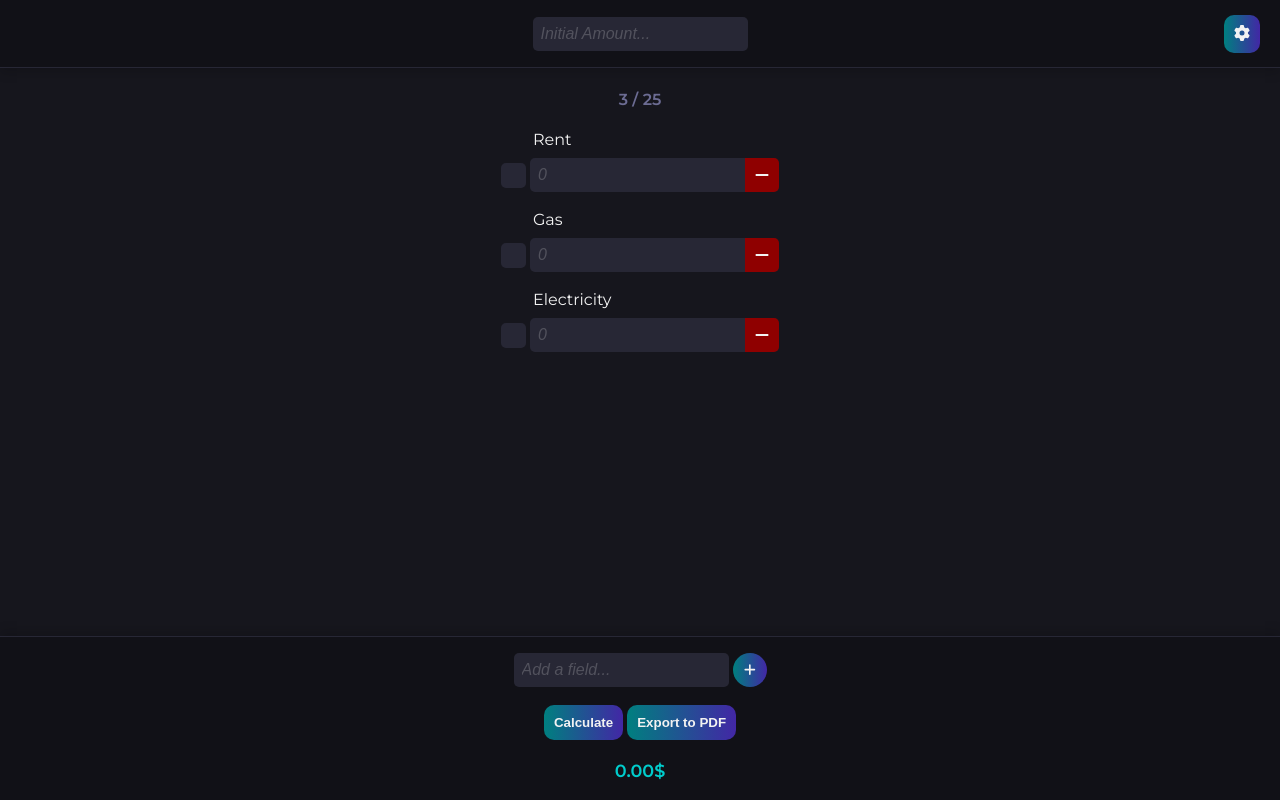
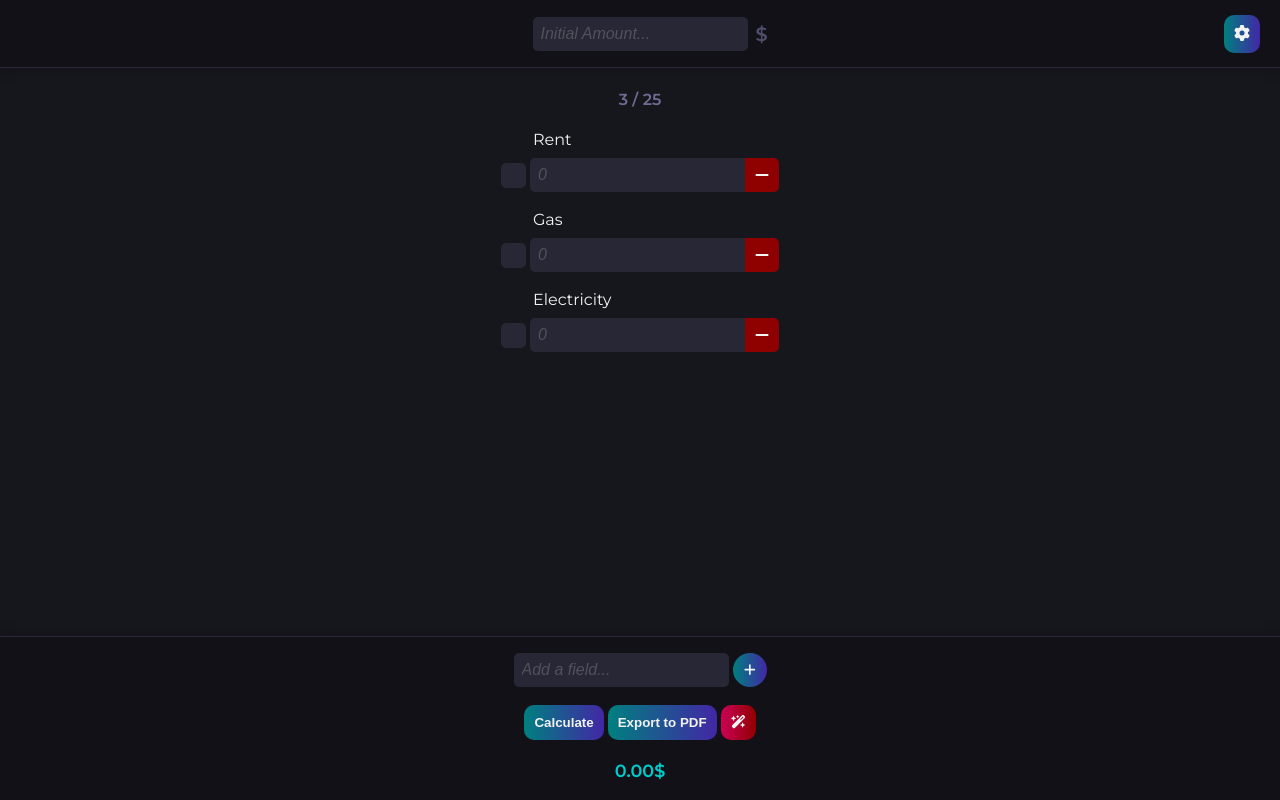
Before and after one commit to 4LastBreath/expense-calculator-react, a React (Create React App) app: page / in a window 1280 px wide. Built offline with nearby package versions, Linux system fonts and the light colour scheme.

Commit message:
reset button + some fixes

```diff
--- a/public/index.html
+++ b/public/index.html
@@ -14,7 +14,7 @@
     <link href="https://fonts.googleapis.com/css2?family=Inter:wght@100;200;300;400;500;600;700;800;900&family=Montserrat:wght@100;200;300;400;500;600;700;800;900&family=Nunito:wght@200;400;500;600;700;800;900;1000&family=Orbitron:wght@400;500;600;700;800;900&display=swap" rel="stylesheet">
     <link rel="apple-touch-icon" href="%PUBLIC_URL%/logo192.png" />
     <link rel="manifest" href="%PUBLIC_URL%/manifest.json" />
-    <title>Expenses Calculator</title>
+    <title>Expense Calculator</title>
   </head>
   <body>
     <div id="root"></div>
--- a/src/components/buttonsContainer.tsx
+++ b/src/components/buttonsContainer.tsx
@@ -3,7 +3,7 @@ import { dataLanguages  } from '../languages/dataLanguages';
 import { useLanguage } from '../languages/LanguageContext';
 import { Item } from './main';
 import { FontAwesomeIcon } from '@fortawesome/react-fontawesome';
-import { faPlus } from '@fortawesome/free-solid-svg-icons';
+import { faPlus, faWandMagicSparkles } from '@fortawesome/free-solid-svg-icons';
 
 interface ButtonsContainerProps {
   handleAddInput: (e: React.FormEvent<HTMLFormElement>) => void;
@@ -15,12 +15,13 @@ interface ButtonsContainerProps {
   setShowError: React.Dispatch<React.SetStateAction<boolean>>;
   setShowModal: React.Dispatch<React.SetStateAction<boolean>>;
   handleResetCheckbox: (e: React.MouseEvent<HTMLButtonElement>) => void;
+  handleResetValue: (e: React.MouseEvent<HTMLButtonElement>) => void;
   data: Item[];
   money: string;
   result: number;
 }
 
-const ButtonsContainer: React.FC<ButtonsContainerProps> = ({handleAddInput, handleDeleteSelected, calculateRemainingAmount, setAddInputValue, addInputValue, showError, setShowError, setShowModal, handleResetCheckbox, data, result, money}) => {
+const ButtonsContainer: React.FC<ButtonsContainerProps> = ({handleAddInput, handleDeleteSelected, handleResetValue, calculateRemainingAmount, setAddInputValue, addInputValue, showError, setShowError, setShowModal, handleResetCheckbox, data, result, money}) => {
 
   const {language} = useLanguage();
   const translatedData = dataLanguages[language];
@@ -41,8 +42,8 @@ const ButtonsContainer: React.FC<ButtonsContainerProps> = ({handleAddInput, hand
 
       {isInputChecked &&
             <div className='button-delete-cancel_container flex gap-50'>
-              <button className="button delete"onClick={handleDeleteSelected}>{translatedData.delete}</button>
-              <button className='button cancel' onClick={handleResetCheckbox}>{translatedData.cancel}</button>
+              <button className="button red-button"onClick={handleDeleteSelected}>{translatedData.delete}</button>
+              <button className='button grey-button' onClick={handleResetCheckbox}>{translatedData.cancel}</button>
             </div>
       }
 
@@ -59,6 +60,9 @@ const ButtonsContainer: React.FC<ButtonsContainerProps> = ({handleAddInput, hand
       <div className='mx-auto flex gap-50'>
       <button className="button" onClick={calculateRemainingAmount}>{translatedData.calculate}</button>
       <button className="button" onClick={handleShowModal}>{translatedData.exportPDF}</button>
+      <button className="button red-button" onClick={handleResetValue}>
+        <FontAwesomeIcon icon={faWandMagicSparkles} />
+      </button>
       </div>
 
       <div className="result">{result.toFixed(2)}{money}</div>
--- a/src/components/header.tsx
+++ b/src/components/header.tsx
@@ -82,7 +82,10 @@ const Header:React.FC<HeaderProps> = ({initialAmount, setInitialAmount, money, s
   return (
     <header className='flex justify-center align-center relative'>
 
-        <input type="text" className="input" onChange={handleInitialAmountChange} value={initialAmount} placeholder={translatedData.initialAmount + '...'} maxLength={13} inputMode="numeric"/>
+        <div className='relative flex align-center gap-50'>
+          <input type="text" className="input" onChange={handleInitialAmountChange} value={initialAmount} placeholder={translatedData.initialAmount + '...'} maxLength={13} inputMode="numeric"/>
+          <div className='money-header'>{money}</div>
+        </div>
 
         <button onClick={handleShowSettings} className='button settings_button'>
           <FontAwesomeIcon icon={faGear}/>
--- a/src/components/main.tsx
+++ b/src/components/main.tsx
@@ -16,10 +16,11 @@ export interface Item {
 
 interface MainProps {
   initialAmount: string;
+  setInitialAmount: React.Dispatch<React.SetStateAction<string>>;
   money: string;
 }
 
-const Main:React.FC<MainProps> = ({initialAmount, money}) => {
+const Main:React.FC<MainProps> = ({initialAmount, setInitialAmount, money}) => {
 
   const {language} = useLanguage();
   const translatedData = dataLanguages[language];
@@ -72,6 +73,16 @@ const Main:React.FC<MainProps> = ({initialAmount, money}) => {
     setData(newData);
   };
 
+  const handleResetValue = (e:React.MouseEvent<HTMLButtonElement>) => {
+    const confirm = window.confirm(translatedData.confirmReset)
+    if (confirm) {
+      const resettedData = data.map(item => ({ ...item, value: '' }));
+      setData(resettedData)
+      setInitialAmount('')
+      setResult(0)
+    }
+  }
+
   const handleAddInput = (e: React.FormEvent<HTMLFormElement>) => {
     e.preventDefault();
 
@@ -110,8 +121,6 @@ const Main:React.FC<MainProps> = ({initialAmount, money}) => {
   const calculateRemainingAmount = (): number => {
     const initialAmountNumber = parseFloat(initialAmount);
 
-    console.log(initialAmountNumber, data)
-
     if (isNaN(initialAmountNumber)) {
       return 0;
     }
@@ -133,10 +142,8 @@ const Main:React.FC<MainProps> = ({initialAmount, money}) => {
 
   useEffect(() => {
     const updateData = data.map((item, index) => {
-      const name = item.initialName;
-
-      if (index < 3) {
-        const translatedName = translatedData[name];
+      if (index < 3 && ['rent', 'gas', 'electricity'].includes(item.initialName)) {
+        const translatedName = translatedData[item.initialName];
         return {
           ...item,
           name: translatedName,
@@ -145,7 +152,7 @@ const Main:React.FC<MainProps> = ({initialAmount, money}) => {
       return item;
     });
 
-    setData(updateData);
+    setData([...updateData]);
   }, [language, translatedData]);
 
   return (
@@ -161,6 +168,7 @@ const Main:React.FC<MainProps> = ({initialAmount, money}) => {
           setShowError={setShowError}
           setShowModal={setShowModal}
           handleResetCheckbox={handleResetCheckbox}
+          handleResetValue={handleResetValue}
           data={data}
           money={money}
           result={result}
@@ -168,7 +176,6 @@ const Main:React.FC<MainProps> = ({initialAmount, money}) => {
         {showModal &&
             <ModalExportPDF data={data} initialAmount={initialAmount} money={money} calculateRemainingAmount={calculateRemainingAmount} setShowModal={setShowModal}/>
         }
-
     </main>
   );
 };
--- a/src/languages/dataLanguages.ts
+++ b/src/languages/dataLanguages.ts
@@ -4,6 +4,8 @@ export type DataLanguagesType = {
 
 export const dataLanguages: DataLanguagesType = {
   en: {
+    title: "Expenses calculator",
+    confirmReset: "Are you sure you want to reset?",
     rent: "Rent",
     gas: "Gas",
     electricity: "Electricity",
@@ -26,6 +28,8 @@ export const dataLanguages: DataLanguagesType = {
     error: "This field must not be empty",
   },
   fr: {
+    title: "Calculateur de dépenses",
+    confirmReset: "Êtes-vous sûr de vouloir réinitialiser?",
     rent: "Loyer",
     gas: "Gaz",
     electricity: "Électricité",
@@ -48,6 +52,8 @@ export const dataLanguages: DataLanguagesType = {
     error: "Ce champ ne doit pas être vide",
   },
   de: {
+    title: "Spesenrechner",
+    confirmReset: "Möchten Sie wirklich zurücksetzen?",
     rent: "Miete",
     gas: "Gas",
     electricity: "Strom",
@@ -70,6 +76,8 @@ export const dataLanguages: DataLanguagesType = {
     error: "Dieses Feld darf nicht leer sein",
   },
   it: {
+      title: "Calcolatore delle spese",
+      confirmReset: "Vuoi davvero resettare?",
       rent: "Affitto",
       gas: "Gas",
       electricity: "Elettricità",
@@ -92,7 +100,9 @@ export const dataLanguages: DataLanguagesType = {
       error: "Questo campo non deve essere vuoto",
   },
   es: {
-      rent: "Alquiler",
+      title: "Calculadora de gastos",
+      confirmReset: "¿Realmente quieres restablecer?",
+      reset: "Reinicializar",
       gas: "Gas",
       electricity: "Electricidad",
       initialAmount: "Cantidad Inicial",
@@ -114,6 +124,8 @@ export const dataLanguages: DataLanguagesType = {
       error: "Este campo no debe estar vacío",
   },
   pt: {
+      title: "Calculadora de despesas",
+      confirmReset: "Você realmente deseja redefinir?",
       rent: "Aluguel",
       gas: "Gás",
       electricity: "Eletricidade",
@@ -136,6 +148,8 @@ export const dataLanguages: DataLanguagesType = {
       error: "Este campo não deve ficar vazio",
   },
   nl: {
+      title: "Kostencalculator",
+      confirmReset: "Wil je echt resetten?",
       rent: "Huur",
       gas: "Gas",
       electricity: "Elektriciteit",
--- a/src/pages/mainPage.tsx
+++ b/src/pages/mainPage.tsx
@@ -1,9 +1,18 @@
-import React, { useState } from 'react';
+import React, { useState, useEffect } from 'react';
 import Header from '../components/header';
 import Main from '../components/main';
+import { dataLanguages  } from '../languages/dataLanguages';
+import { useLanguage } from '../languages/LanguageContext';
 
 
 const MainPage = () => {
+
+  const {language} = useLanguage();
+  const translatedData = dataLanguages[language];
+
+  useEffect(() => {
+    document.title = translatedData.title
+  }, [language]);
 
   const [initialAmount, setInitialAmount] = useState('');
   const [money, setMoney] = useState('$');
@@ -12,7 +21,7 @@ const MainPage = () => {
   return (
     <div className='main-page'>
       <Header initialAmount={initialAmount} setInitialAmount={setInitialAmount} money={money} setMoney={setMoney}/>
-      <Main initialAmount={initialAmount} money={money}/>
+      <Main initialAmount={initialAmount} setInitialAmount={setInitialAmount} money={money}/>
     </div>
   );
 };
--- a/src/styles/pages/_main.scss
+++ b/src/styles/pages/_main.scss
@@ -12,6 +12,23 @@
 
     @include mq(phone-small) {
       gap: $size-200;
+    }
+  }
+
+  .money-header {
+    position: absolute;
+    right: -20px;
+    top: 50%;
+    transform: translateY(-50%);
+    font-weight: $fw-semibold;
+    font-size: 1.2rem;
+    color: $clr-primary-700;
+
+    @include mq(phone-small) {
+      position: relative;
+      transform: translateY(0);
+      right: 0;
+      top: 0;
     }
   }
 
@@ -73,12 +90,11 @@
     padding: 0;
   }
 
-  .button.delete {
+  .button.red-button {
     background: linear-gradient(90deg, hsl(335, 100%, 40%), $clr-red);
   }
 
-  .button.cancel {
-    background: hsl(0, 0%, 25%);
+  .button.grey-button {
     background: linear-gradient(90deg, hsl(183, 12%, 32%), hsl(0, 0%, 25%));
   }
 
```
